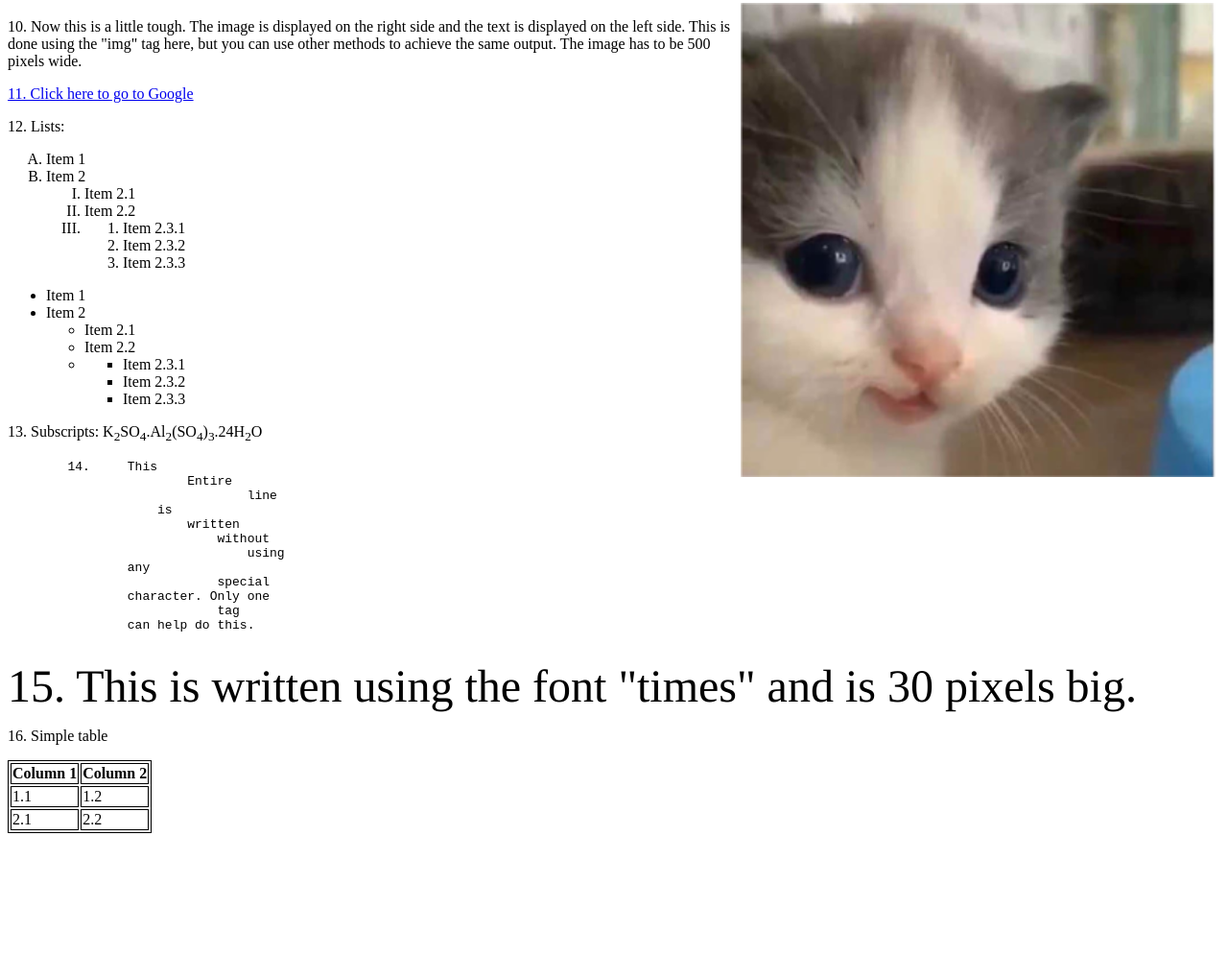
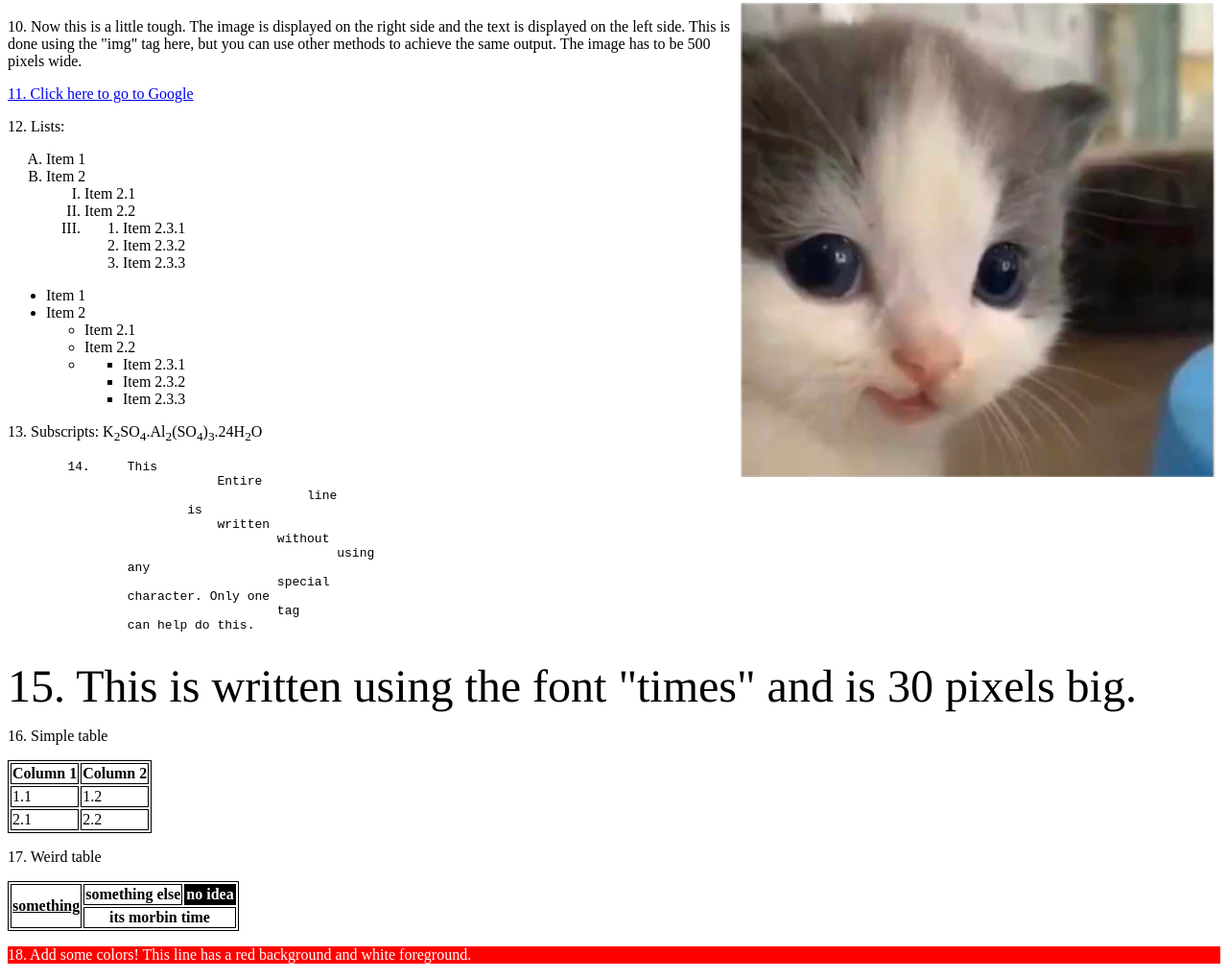
Before and after one commit to CS6-201-ISS-S23/tutorial-2-HariShankar08, a plain HTML site: page submission/index.html in a window 1280 px wide. Shown: the part 382-1402 px from the top of the page at 96% size. Before the commit the page ends 1258 px from the top, so only its background shows below. Drawn offline with Linux system fonts and the light colour scheme.

Commit message:
GUESS WHO'S DONE NOW, BOI?

```diff
--- a/submission/index.html
+++ b/submission/index.html
@@ -123,5 +123,20 @@
             <td style="border:1px solid black;">2.2</td>
         </tr>
     </table>
+
+    <p>17. Weird table</p>
+
+    <table style="border:1px solid black">
+        <tr style="border:1px solid black;">
+            <td style="border:1px solid black;" rowspan="2"><b><u>something</u></b></td>
+            <td style="border:1px solid black;"><b>something else</b></td>
+            <td style="border:1px solid black; background-color: black; color:white"><b>no idea</b></td>
+        </tr>
+        <tr>
+            <td style="border:1px solid black;" colspan="2"><b><center>its morbin time</center></b></td>
+        </tr>
+    </table>
+
+    <p style="background-color: red; color: white;">18. Add some colors! This line has a red background and white foreground.</p>
 </body>
 </html>
```
Lines whose indentation alone changed are shown as unchanged.
